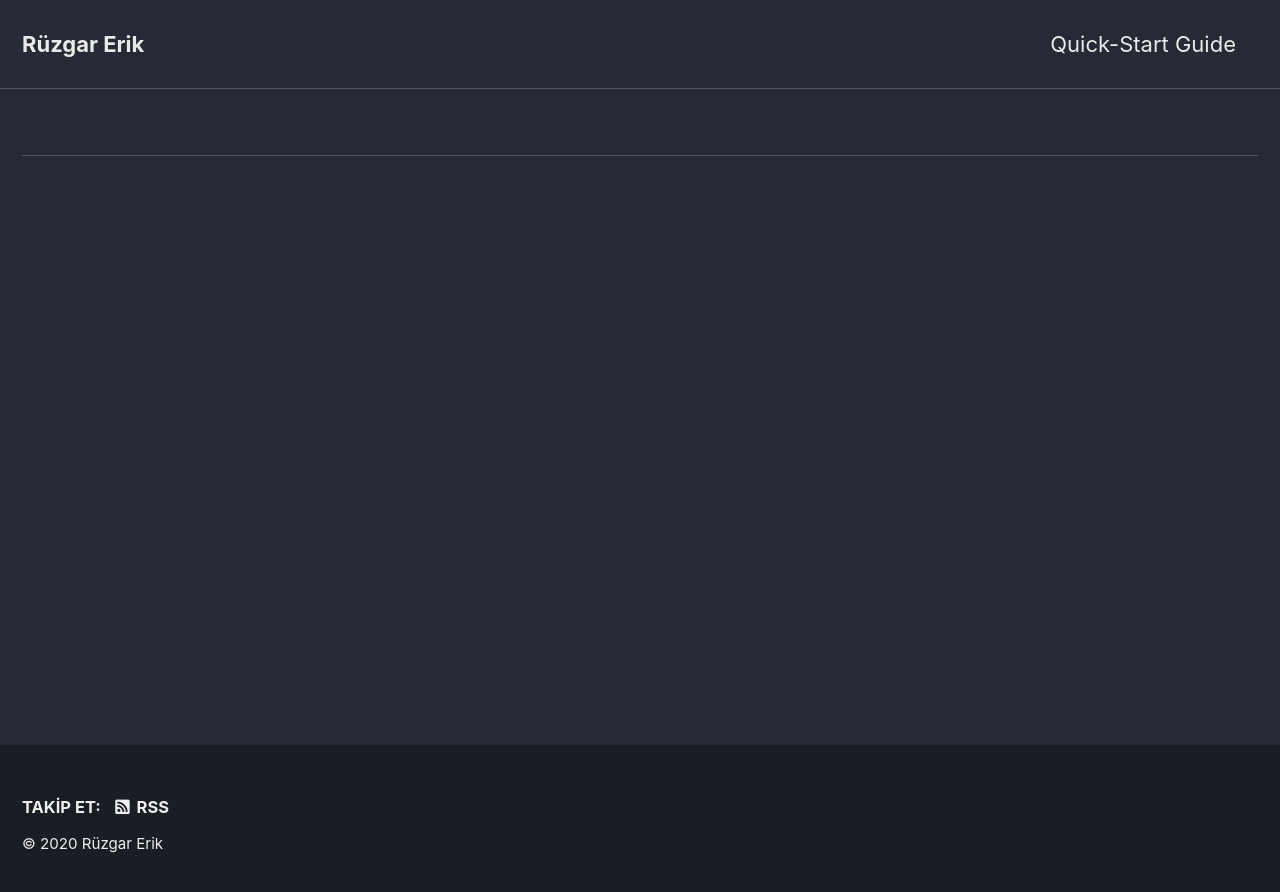
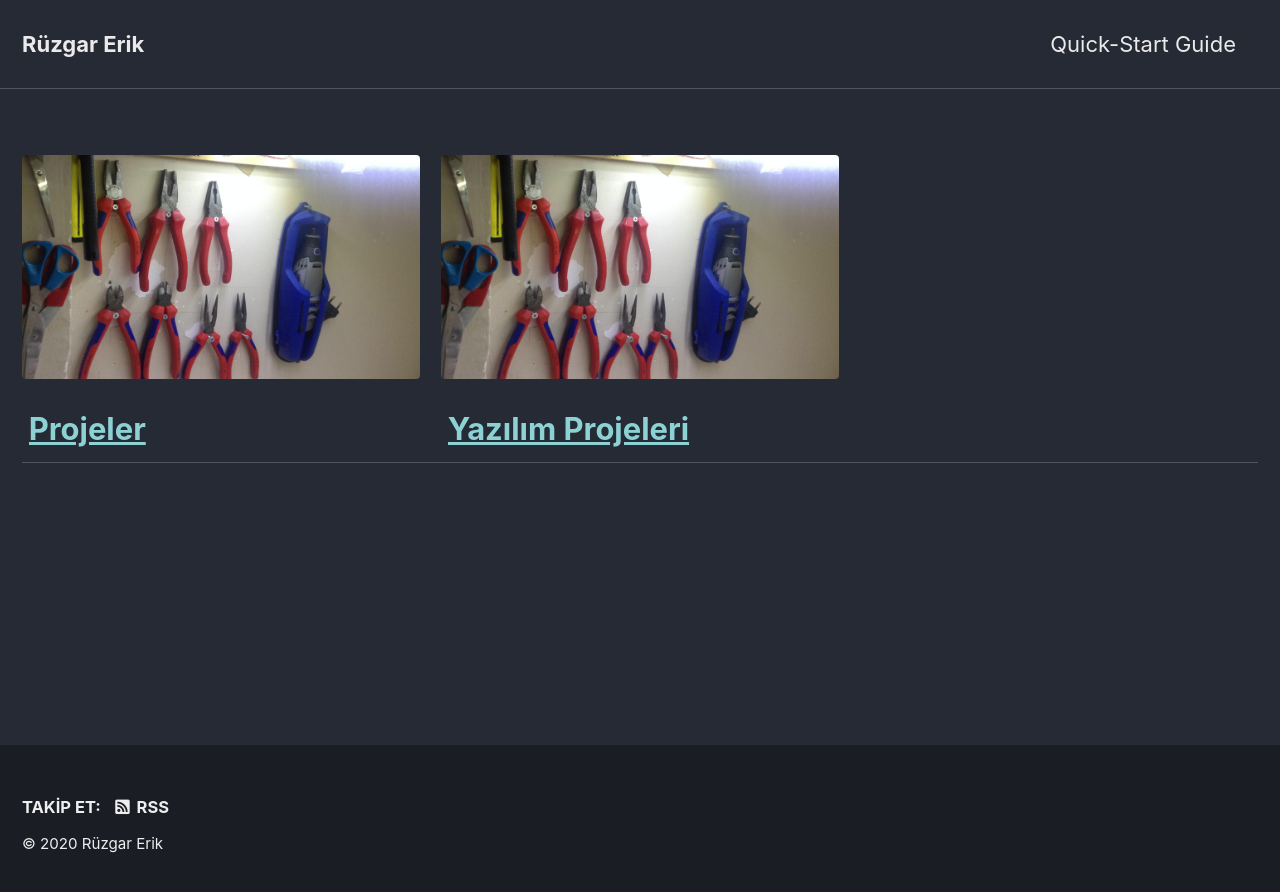
Before and after one commit to RuzgarErik/ruzgarerik.github.io, a Jekyll site: the page built from index.html, in a window 1280 px wide. Shown: the top 892 px of the page. Built offline with Jekyll 4.4.1, drawn with Linux system fonts in a browser that asks for light colours; cached includes are drawn as plain includes; the list of posts is cut into pages by our own code; part of the change alters nothing that is shown.

```diff
--- a/_includes/feature_row
+++ b/_includes/feature_row
@@ -34,7 +34,7 @@
 
           {% if f.url %}
 
-            <p><a href="{{ f.url | relative_url }}" class="btn {{ f.btn_class }}">{{ f.btn_label | default: site.data.ui-text[site.locale].more_label | default: "Learn More" }}</a></p>
+
           {% endif %}
         </div>
       </div>
--- a/index.html
+++ b/index.html
@@ -1,7 +1,7 @@
 ---
 layout: splash
 permalink: /
-anasayfa:
+feature_row:
   - image_path: /assets/img/projeler.jpg
     alt: "customizable"
     title: "Projeler"
```
